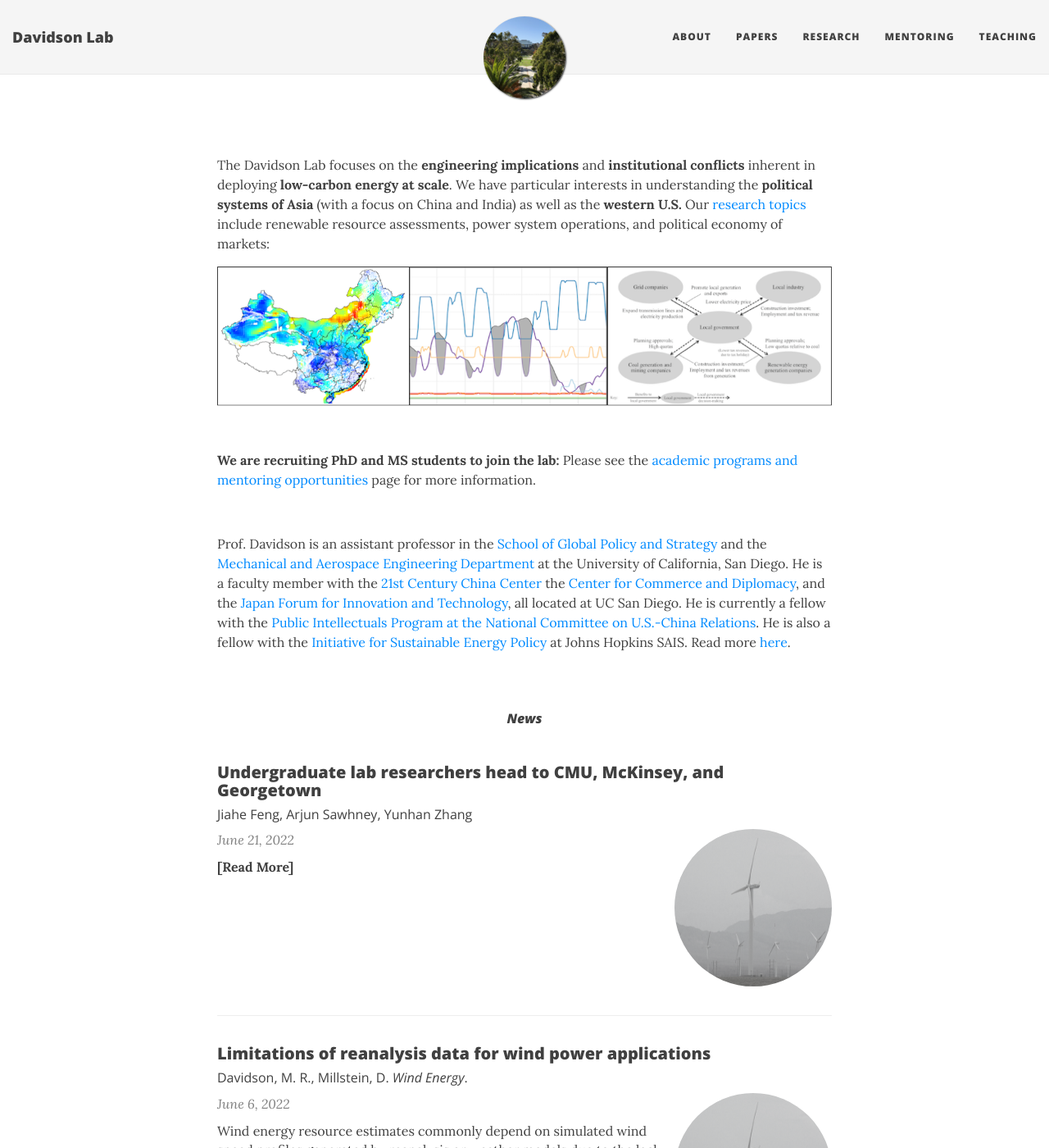
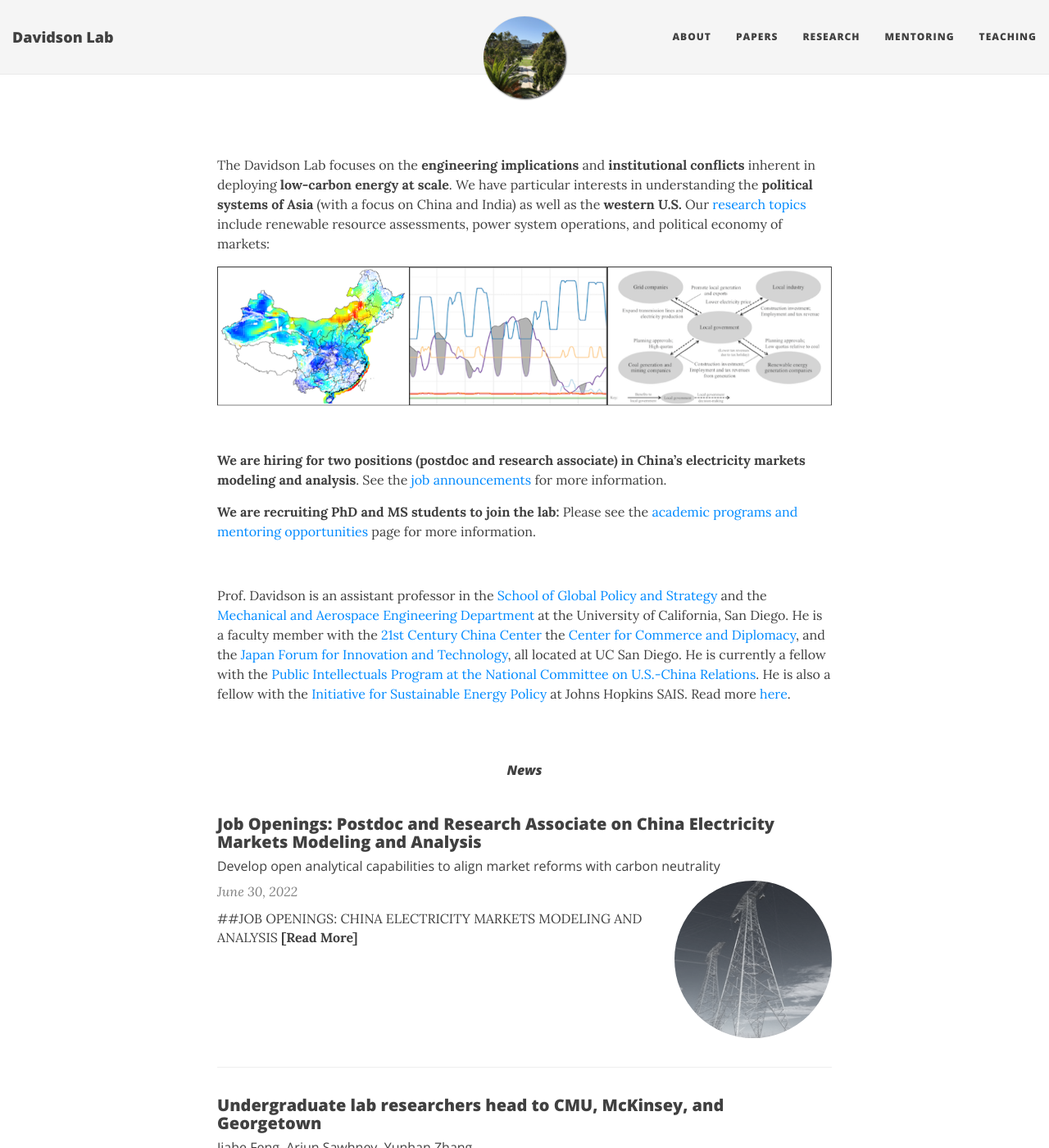
Before and after one commit to east-winds/east-winds.github.io, a Jekyll site: the page built from index.md, in a window 1280 px wide and 1400 px high. Shown: the whole window at 82% size. Built offline with Jekyll 4.4.1, drawn with Linux system fonts in a browser that asks for light colours; nearby versions of some CDN libraries; some of the changed lines change nothing that is shown.

Commit message:
Job postings

```diff
--- /dev/null
+++ b/_posts/2022-06-30-job-openings-china-electricity-markets-modeling-analysis.md
@@ -0,0 +1,36 @@
+---
+layout: post
+title: "Job Openings: Postdoc and Research Associate on China Electricity Markets Modeling and Analysis"
+subtitle: "Develop open analytical capabilities to align market reforms with carbon neutrality"
+tags: [post, home]
+image: /img/transmission_tower.jpg
+---
+
+##JOB OPENINGS: CHINA ELECTRICITY MARKETS MODELING AND ANALYSIS
+
+University of California San Diego
+June 2022
+
+The UC San Diego School of Global Policy and Strategy (GPS) is hiring two research positions related to analyzing China’s electricity market developments and aligning market reforms with carbon neutrality. These positions will help launch a new research and policy project aimed at developing open analytical capabilities together with international partners. Key objectives:
+
+- Collecting detailed electricity market and grid data, and developing modeling simulation tools for typical market and administrative designs in China
+- Addressing several policy-relevant research questions in the area of resource adequacy
+- Disseminating data, modeling results, and policy recommendations through a bilingual English-Chinese platform
+
+The positions will be supervised by Michael Davidson, Assistant Professor in GPS and the Department of Mechanical and Aerospace Engineering.
+
+## 1	Postdoctoral Scholar, Open Analytical Capabilities to Support China’s Power Sector Reforms
+The postdoc will be responsible for supporting the development of open-source modeling and simulation tools and will advise and assist in data collection. The postdoc should be well-versed in least-cost energy systems optimization models in one or more modeling languages (e.g., AMPL, GAMS, CVX, Julia/JuMP, Python/Pyomo). Familiarity with planning and operations power sector decision-making and/or electricity market design is preferred. Qualifications:
+Ph.D. in a relevant field, demonstrated research ability and publication track record. Proficiency in Mandarin is a plus, but not required.
+
+For more information and to submit an application: https://apol-recruit.ucsd.edu/JPF03249
+
+## 2	Research Associate, 21st Century China Center
+The Staff Research Associate, a one-year position with possibility of renewal, will work with 21CCC researchers on data collection, organization, analysis, and writing on the center-wide priority of energy and climate change in China. Research topics will involve monitoring developments in the electricity sector and helping to produce open and reproducible datasets and modeling on the alignment of electricity market developments with carbon neutrality. The Research Associate will also assist in communicating and coordinating with collaborating organizations in the U.S. and China to disseminate research outputs. Qualifications: Proficiency reading and writing in Chinese; familiarity with energy, climate, and environmental research; theoretical knowledge in Social Sciences, International Relations or related field.
+
+For more information and to submit an application:
+https://employment.ucsd.edu/research-associate-116865/job/19302422
+
+
+
+[Pdf of this announcement](https://drive.google.com/file/d/1z4aANYD6YqcgMFBI_lMHt-oJ_MKfnmFe/view?usp=sharing)
--- a/index.md
+++ b/index.md
@@ -13,6 +13,8 @@ The Davidson Lab focuses on the **engineering implications** and **institutional
 [![Research topics](/img/index_images.png)](/research/)
 
 <br>
+
+**We are hiring for two positions (postdoc and research associate) in China's electricity markets modeling and analysis**. See the [job announcements](/2022-06-30-job-openings-china-electricity-markets-modeling-analysis/) for more information.
 
 **We are recruiting PhD and MS students to join the lab:** Please see the [academic programs and mentoring opportunities](/mentoring/) page for more information.
 
--- a/mentoring.md
+++ b/mentoring.md
@@ -6,6 +6,8 @@ image: /img/ucsd_campus_small.png
 
 
 ### Openings
+
+**We are hiring for two positions (postdoc and research associate) in China's electricity markets modeling and analysis**. See the [job announcements](/2022-06-30-job-openings-china-electricity-markets-modeling-analysis/) for more information.
 
 **We are recruiting PhD and MS students to join the lab.** Please include in your inquiry (**{{ site.author.email }}**):
 
```
